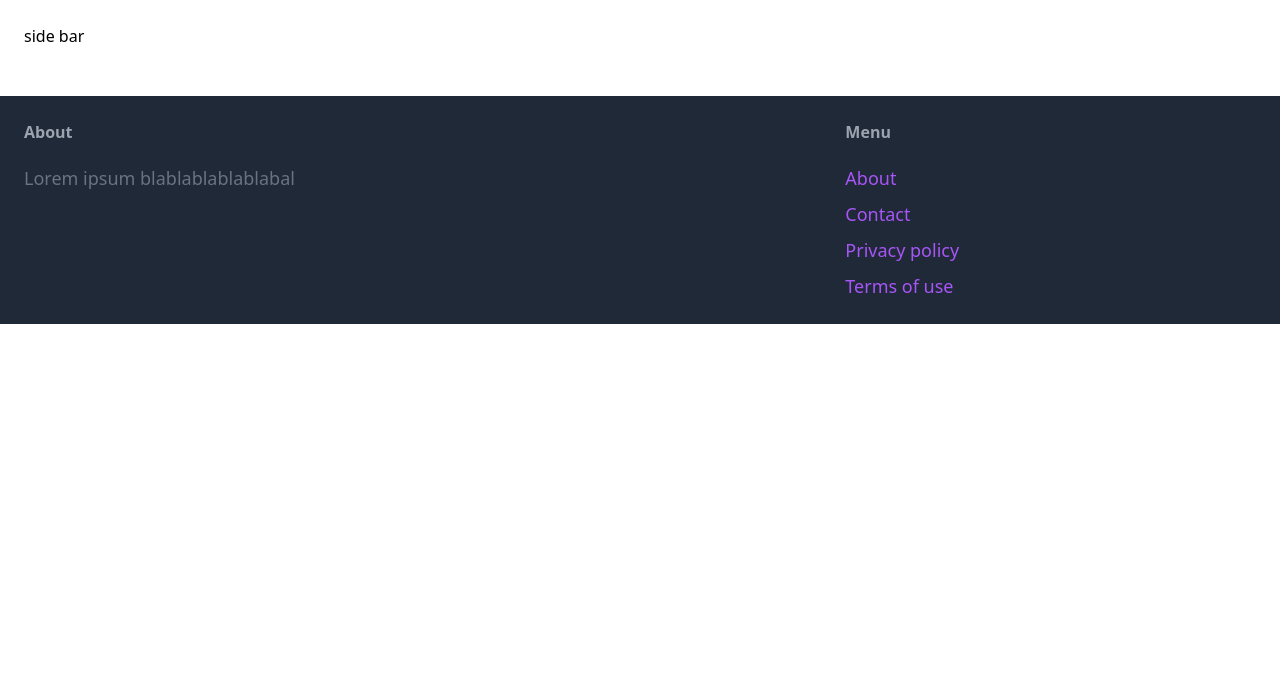
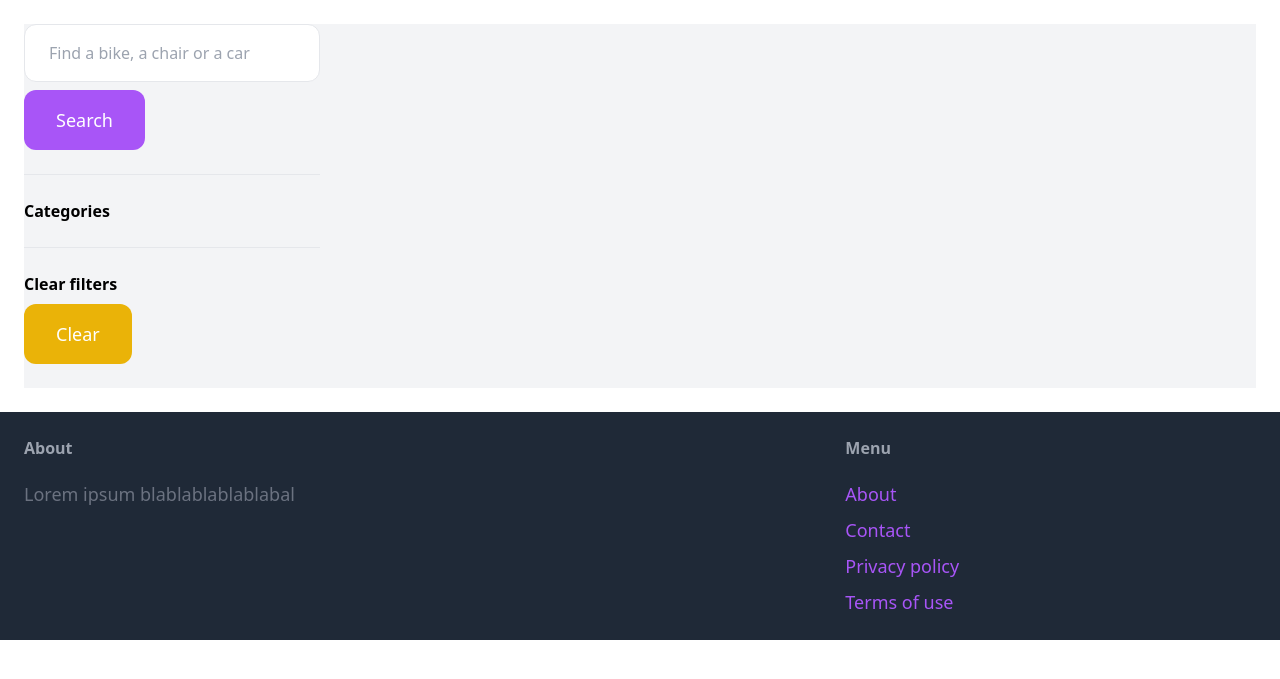
Before and after one commit to doug-braz/puddle, a Django app: page /items/ in a window 1280 px wide. Shown: the part 77-756 px from the top of the page. Run offline with Django 5.2, Linux system fonts and the light colour scheme; data that the repository does not hold is empty; some libraries are stand-ins or nearby versions.

Commit message:
Added a browse functionality

```diff
--- a/puddle/item/templates/item/items.html
+++ b/puddle/item/templates/item/items.html
@@ -3,9 +3,36 @@
 {% block title %} Items {% endblock %}
 
 {% block content %}
-    <div class="pb-6 grid grid-cols-4 gap-4">
+    <div class="pb-6 grid grid-cols-4 gap-4 bg-gray-100">
         <div class="col-span-1">
-            side bar
+            <form method="get" action="{% url 'item:items' %}">
+                <input name="query" class="w-full py-4 px-6 border rounded-xl" type="text" value="{{query}}" placeholder="Find a bike, a chair or a car">
+                <button class="mt-2 py-4 px-8 text-lg bg-purple-500 text-white rounded-xl">Search</button>
+            </form>
+
+            <hr class = my-6>
+
+            <p class="font-semibold">Categories </p>
+
+            <ul>
+                {% for category in categories %}
+                <li class="py-2 px-2 rounded-xl {% if category.id == category_id %} bg-gray-200 {% endif %}" >
+                    <a href="{% url 'item:items' %}?query={{query}}&category={{category.id}}">{{category.name}}</a>
+                </li>
+                {% endfor %}
+            </ul>
+
+            <hr class = my-6>
+
+            <p class="font-semibold"> Clear filters </p>
+
+            <ul>
+                <li>
+                    <a href="{% url 'item:items' %}" class="mt-2 py-4 px-8 inline-block text-lg bg-yellow-500 text-white rounded-xl">Clear</a>
+                </li>
+            </ul>
+
+
         </div>
 
         <div class="col-span-3">
--- a/puddle/item/views.py
+++ b/puddle/item/views.py
@@ -1,14 +1,27 @@
 from django.shortcuts import render, get_object_or_404, redirect
-from .models import Item
+from django.db.models import Q
+from .models import Item, Category
 from .forms import NewItemForm, EditItemForm
 
 from django.contrib.auth.decorators import login_required
 
 def items(request):
+    query = request.GET.get('query','')
+    category_id = request.GET.get('category', 0)
+    categories = Category.objects.all()
     items = Item.objects.filter(is_sold = False)
+
+    if category_id:
+        items = items.filter(category_id=category_id)
+
+    if query:
+        items = items.filter(Q(name__icontains=query) | Q(description__icontains=query))
 
     return render(request, 'item/items.html', {
         'items':items,
+        'query':query,
+        'categories':categories,
+        'category_id': int(category_id)
     })
 
 def detail(request, pk):
```
